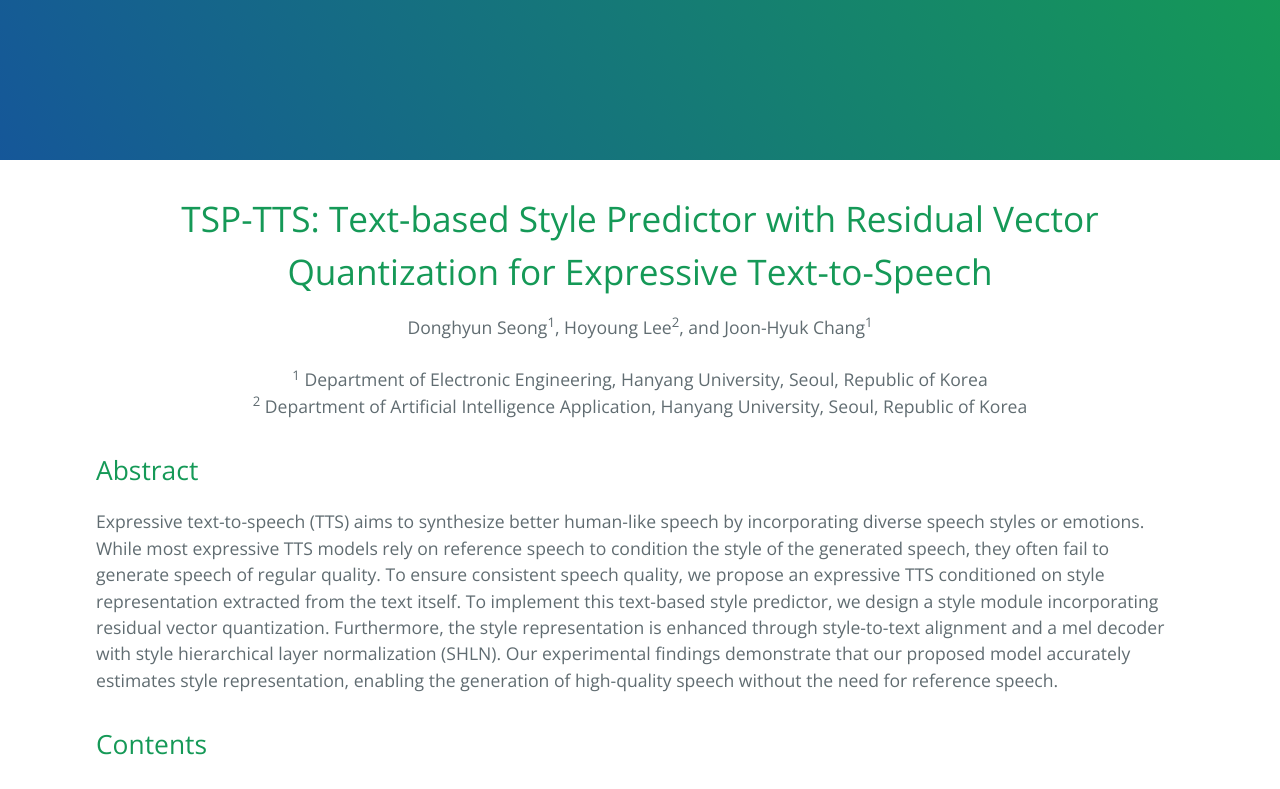
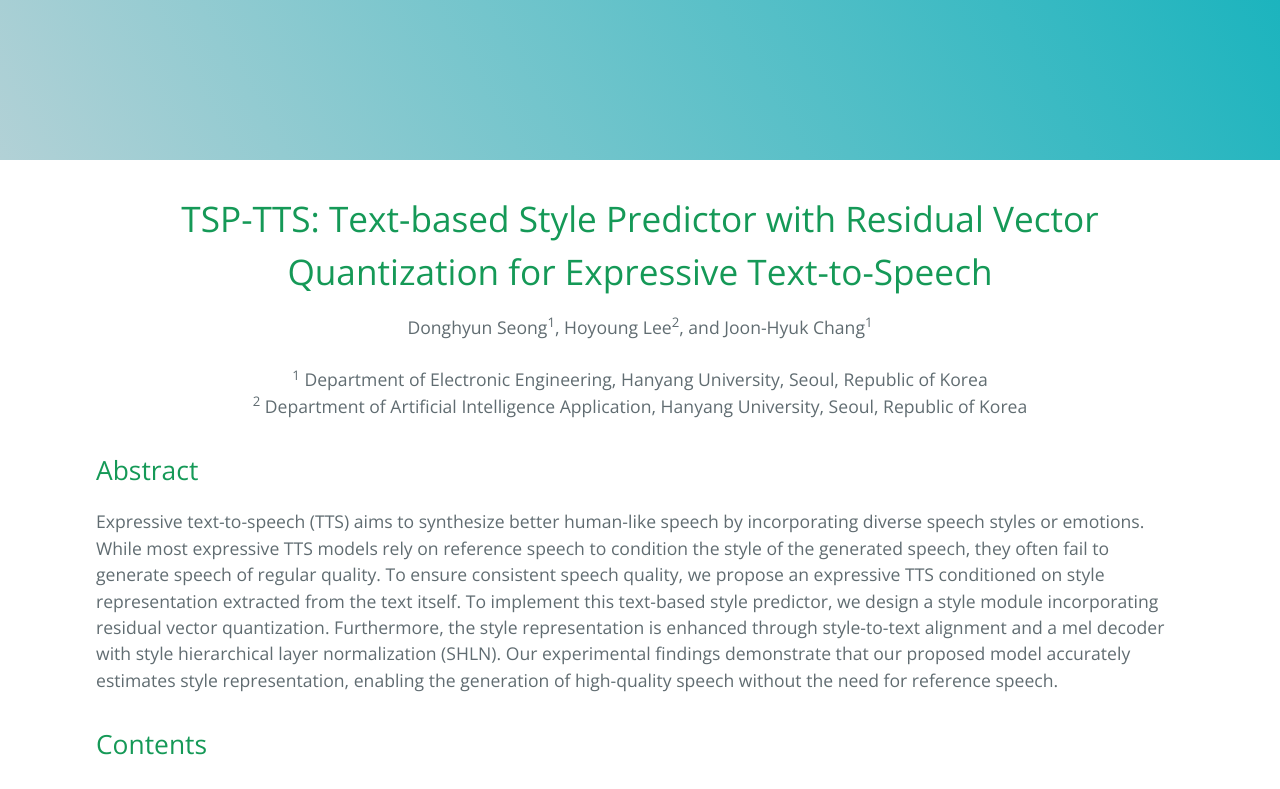
Before and after one commit to SeongDongHyun/TSP-TTS-DEMO, a plain HTML site: page index.html in a window 1280 px wide. Shown: the top 789 px of the page. Drawn offline with nearby package versions, Linux system fonts and the light colour scheme.

Commit message:
css modify

```diff
--- a/style.css
+++ b/style.css
@@ -574,7 +574,7 @@ a:hover {
     color: #fff;
     text-align: center;
     background-color: #159957;
-    background-image: linear-gradient(60deg, #155799, #159957)
+    background-image: linear-gradient(60deg, #b2d1d6, #1cb4be)
 }
 
 @media screen and (min-width: 64em) {
```
